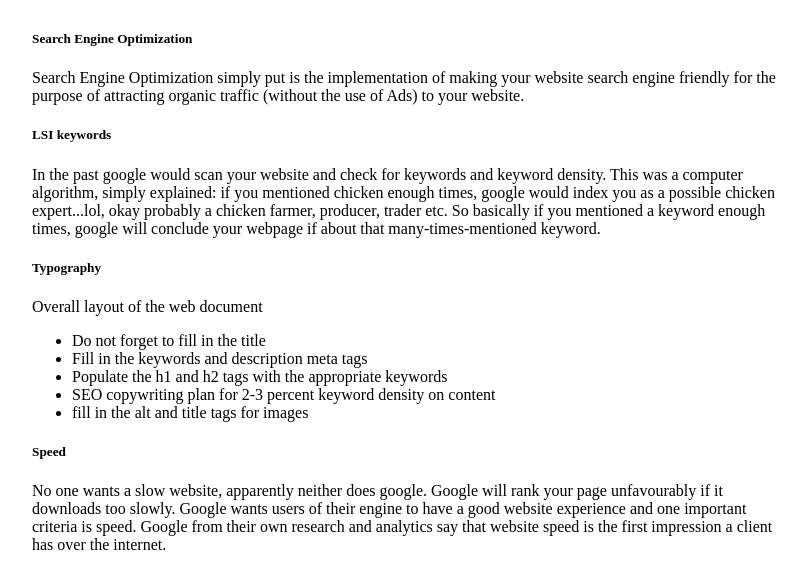
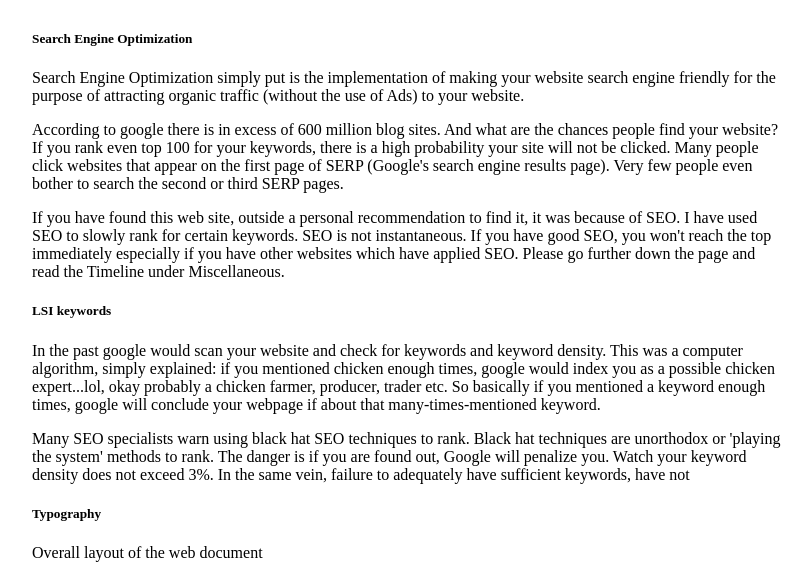
Before and after one commit to ronarmengol/blog1, a Gatsby site: page / in a window 1280 px wide. Shown: the part 2440-3004 px from the top of the page, without its empty margins (233-1045 px from the left). Built offline with nearby package versions, Linux system fonts and the light colour scheme; Gatsby itself is replaced by a stand-in of ours.

Commit message:
added content on main page

```diff
--- a/src/pages/index.js
+++ b/src/pages/index.js
@@ -97,10 +97,19 @@ const IndexPage = () => {
 
         <h5>Search Engine Optimization</h5>
         <p>Search Engine Optimization simply put is the implementation of making your website search engine friendly for the purpose of attracting organic traffic (without the use of Ads) to your website.</p>
+        <p>
+          According to google there is in excess of 600 million blog sites. And what are the chances people find your website? If you rank even top 100 for your keywords, there is a high probability your site will not be clicked. Many people click websites that appear on the first page of SERP (Google's search engine results page). Very few people even bother to search the second or third SERP pages.
+        </p>
+        <p>
+          If you have found this web site, outside a personal recommendation to find it, it was because of SEO. I have used SEO to slowly rank for certain keywords. SEO is not instantaneous. If you have good SEO, you won't reach the top immediately especially if you have other websites which have applied SEO. Please go further down the page and read the Timeline under Miscellaneous.
+        </p>
 
         <h5>LSI keywords</h5>
         <p style={{display: `none`}}>zambia</p>
         <p>In the past google would scan your website and check for keywords and keyword density. This was a computer algorithm, simply explained: if you mentioned chicken enough times, google would index you as a possible chicken expert...lol, okay probably a chicken farmer, producer, trader etc. So basically if you mentioned a keyword enough times, google will conclude your webpage if about that many-times-mentioned keyword.</p>
+        <p>
+          Many SEO specialists warn using black hat SEO techniques to rank. Black hat techniques are unorthodox or 'playing the system' methods to rank. The danger is if you are found out, Google will penalize you. Watch your keyword density does not exceed 3%. In the same vein, failure to adequately have sufficient keywords, have not
+        </p>
 
         <h5>Typography</h5>
         <p>Overall layout of the web document</p>
```
